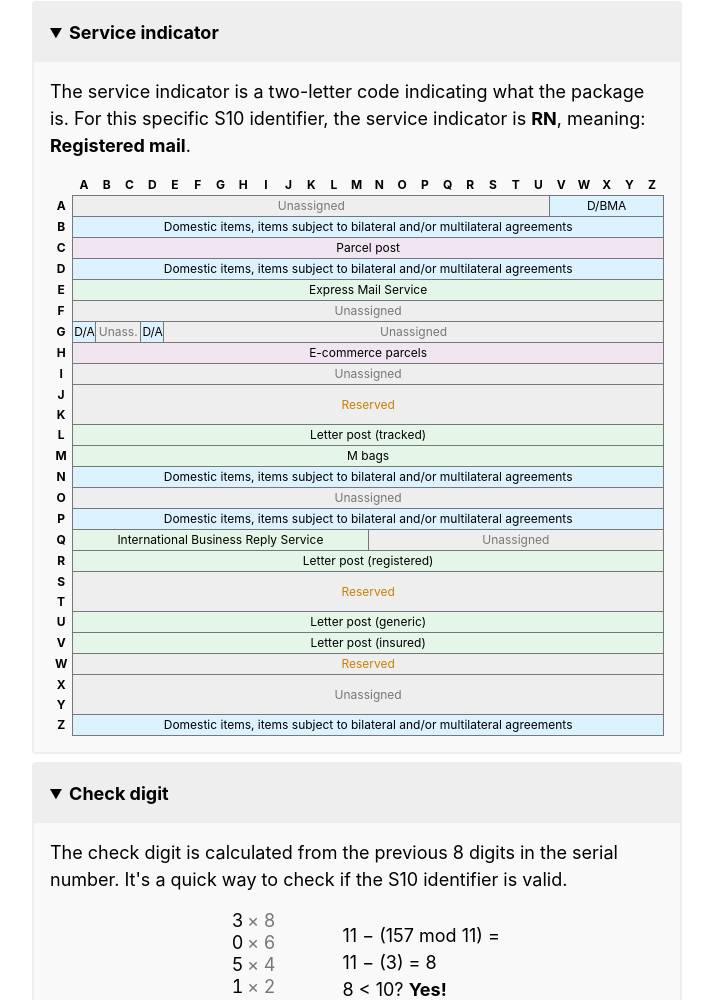
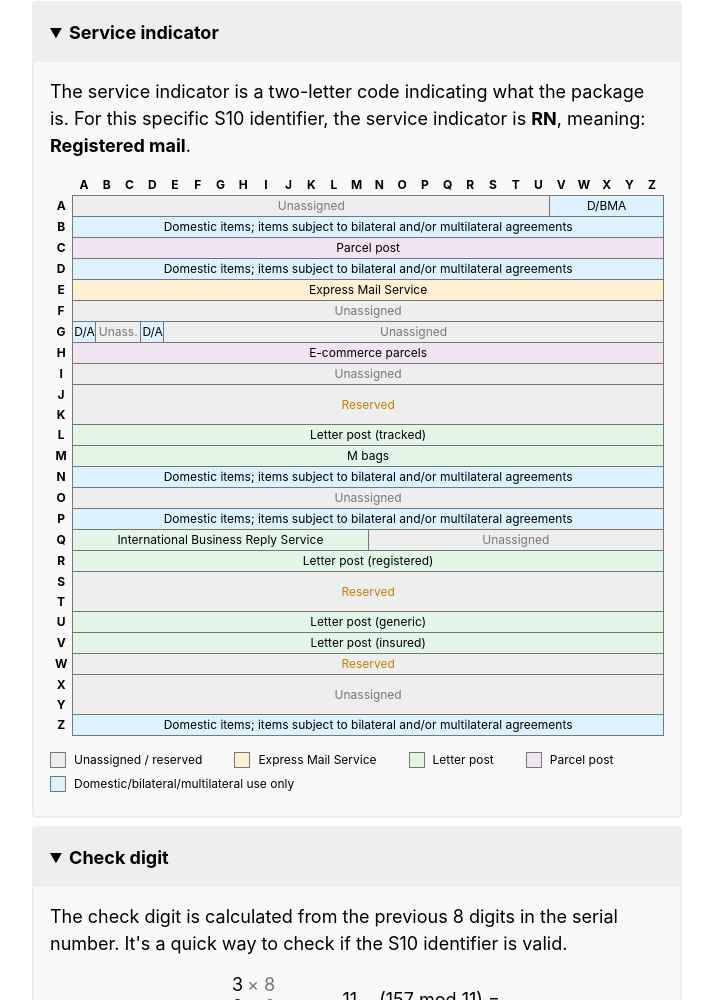
Before and after one commit to MatheusAvellar/s10, a plain HTML site: page index.html in a window 1280 px wide. Shown: the part 603-1603 px from the top of the page, without its empty margins (283-996 px from the left). Drawn offline with Linux system fonts and the light colour scheme; a web font is replaced by a local one.

Commit message:
Add table legend

```diff
--- a/index.html
+++ b/index.html
@@ -7,7 +7,7 @@
 	<meta name="description" content="">
 	<meta name="viewport" content="width=device-width, initial-scale=1">
 	<link rel="preconnect" href="https://cdn.avl.la/" crossorigin>
-	<link rel="stylesheet" href="style.css">
+	<link rel="stylesheet" href="style.css?v2">
 </head>
 <body>
 	<header>
@@ -52,22 +52,22 @@
 					meaning:<br>
 					<strong id="insert-service-indicator-meaning"></strong>.
 				</p>
-				<div class="table-wrapper">
+				<div id="table-wrapper">
 					<table id="service-indicator-table">
 						<tr>
 							<th></th><th>A</th><th>B</th><th>C</th><th>D</th><th>E</th><th>F</th><th>G</th><th>H</th><th>I</th><th>J</th><th>K</th><th>L</th><th>M</th><th>N</th><th>O</th><th>P</th><th>Q</th><th>R</th><th>S</th><th>T</th><th>U</th><th>V</th><th>W</th><th>X</th><th>Y</th><th>Z</th>
 						</tr>
 						<tr>
-							<th>A</th><td class="unassigned" colspan="21">Unassigned</td><td class="dbm" colspan="5" title="Domestic items, items subject to bilateral and/or multilateral agreements">D/BMA</td>
+							<th>A</th><td class="unassigned" colspan="21">Unassigned</td><td class="dbm" colspan="5" title="Domestic items; items subject to bilateral and/or multilateral agreements">D/BMA</td>
 						</tr>
 						<tr>
-							<th>B</th><td class="dbm" colspan="26">Domestic items, items subject to bilateral and/or multilateral agreements</td>
+							<th>B</th><td class="dbm" colspan="26">Domestic items; items subject to bilateral and/or multilateral agreements</td>
 						</tr>
 						<tr>
 							<th>C</th><td class="parcel" colspan="26">Parcel post</td>
 						</tr>
 						<tr>
-							<th>D</th><td class="dbm" colspan="26">Domestic items, items subject to bilateral and/or multilateral agreements</td>
+							<th>D</th><td class="dbm" colspan="26">Domestic items; items subject to bilateral and/or multilateral agreements</td>
 						</tr>
 						<tr>
 							<th>E</th><td class="ems" colspan="26">Express Mail Service</td>
@@ -77,9 +77,9 @@
 						</tr>
 						<tr>
 							<th>G</th>
-							<td class="dbm" title="Domestic items, items subject to bilateral and/or multilateral agreements">D/A</td>
+							<td class="dbm" title="Domestic items; items subject to bilateral and/or multilateral agreements">D/A</td>
 							<td class="unassigned" colspan="2">Unass.</td>
-							<td class="dbm" title="Domestic items, items subject to bilateral and/or multilateral agreements">D/A</td>
+							<td class="dbm" title="Domestic items; items subject to bilateral and/or multilateral agreements">D/A</td>
 							<td class="unassigned" colspan="22">Unassigned</td>
 						</tr>
 						<tr>
@@ -101,13 +101,13 @@
 							<th>M</th><td class="mbag" colspan="26">M bags</td>
 						</tr>
 						<tr>
-							<th>N</th><td class="dbm" colspan="26">Domestic items, items subject to bilateral and/or multilateral agreements</td>
+							<th>N</th><td class="dbm" colspan="26">Domestic items; items subject to bilateral and/or multilateral agreements</td>
 						</tr>
 						<tr>
 							<th>O</th><td class="unassigned" colspan="26">Unassigned</td>
 						</tr>
 						<tr>
-							<th>P</th><td class="dbm" colspan="26">Domestic items, items subject to bilateral and/or multilateral agreements</td>
+							<th>P</th><td class="dbm" colspan="26">Domestic items; items subject to bilateral and/or multilateral agreements</td>
 						</tr>
 						<tr>
 							<th>Q</th>
@@ -139,9 +139,31 @@
 							<th>Y</th>
 						</tr>
 						<tr>
-							<th>Z</th><td class="dbm" colspan="26">Domestic items, items subject to bilateral and/or multilateral agreements</td>
+							<th>Z</th><td class="dbm" colspan="26">Domestic items; items subject to bilateral and/or multilateral agreements</td>
 						</tr>
 					</table>
+					<ul class="legend">
+						<li class="entry">
+							<div class="square unassigned"></div>
+							<div class="label">Unassigned / reserved</div>
+						</li>
+						<li class="entry">
+							<div class="square ems"></div>
+							<div class="label">Express Mail Service</div>
+						</li>
+						<li class="entry">
+							<div class="square letter"></div>
+							<div class="label">Letter post</div>
+						</li>
+						<li class="entry">
+							<div class="square parcel"></div>
+							<div class="label">Parcel post</div>
+						</li>
+						<li class="entry">
+							<div class="square dbm"></div>
+							<div class="label">Domestic/bilateral/multilateral use only</div>
+						</li>
+					</ul>
 				</div>
 			</section>
 		</details>
--- a/style.css
+++ b/style.css
@@ -157,10 +157,35 @@ details > section {
 	padding: 1rem;
 }
 
-.table-wrapper {
+#table-wrapper {
 	width: 100%;
 	overflow-x: auto;
 }
+#table-wrapper .legend {
+	display: flex;
+	flex-wrap: wrap;
+	column-gap: 2rem;
+	width: 100%;
+	margin: 1rem 0 0;
+	padding: 0;
+	list-style: none;
+	font-size: .75rem;
+}
+#table-wrapper .legend .entry {
+	display: flex;
+	align-items: center;
+	gap: .5rem;
+	margin-bottom: .5rem;
+	line-height: 1;
+}
+#table-wrapper .legend .entry .square {
+	width: 1rem;
+	height: 1rem;
+	aspect-ratio: 1;
+	background-color: #eee;
+	border: 1px solid #777;
+}
+
 #service-indicator-table {
 	font-size: .75rem;
 	min-width: 560px;
@@ -179,20 +204,27 @@ details > section {
 	background-color: #eee;
 	color: #c78104;
 }
-#service-indicator-table td.unassigned {
+#service-indicator-table td.unassigned,
+#table-wrapper .legend .entry .square.unassigned {
 	background-color: #eee;
 	color: #777;
 }
-#service-indicator-table td.dbm {
+#service-indicator-table td.dbm,
+#table-wrapper .legend .entry .square.dbm {
 	background-color: #ddf2ff;
 }
 #service-indicator-table td.letter,
-#service-indicator-table td.ems,
 #service-indicator-table td.mbag,
-#service-indicator-table td.ibrs {
+#service-indicator-table td.ibrs,
+#table-wrapper .legend .entry .square.letter {
 	background-color: #e4f6e8;
 }
-#service-indicator-table td.parcel {
+#service-indicator-table td.ems,
+#table-wrapper .legend .entry .square.ems {
+	background-color: #ffefd4;
+}
+#service-indicator-table td.parcel,
+#table-wrapper .legend .entry .square.parcel {
 	background-color: #f2e5f2;
 }
 
@@ -251,7 +283,7 @@ details > section {
 	#preview .label {
 		font-size: .65rem;
 	}
-	#service-indicator-table {
+	#table-wrapper {
 		display: none;
 	}
 	#check-digit-section {
```
